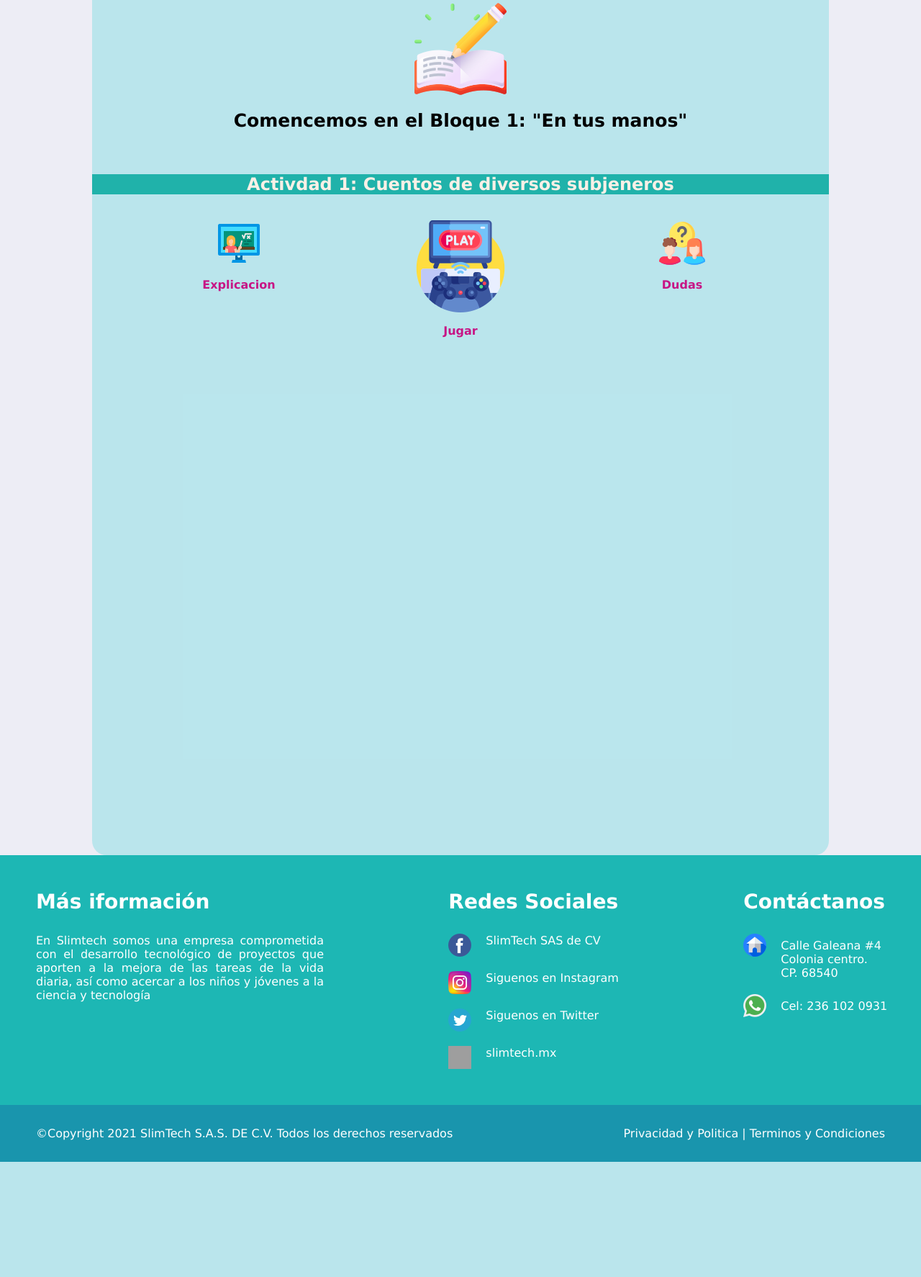
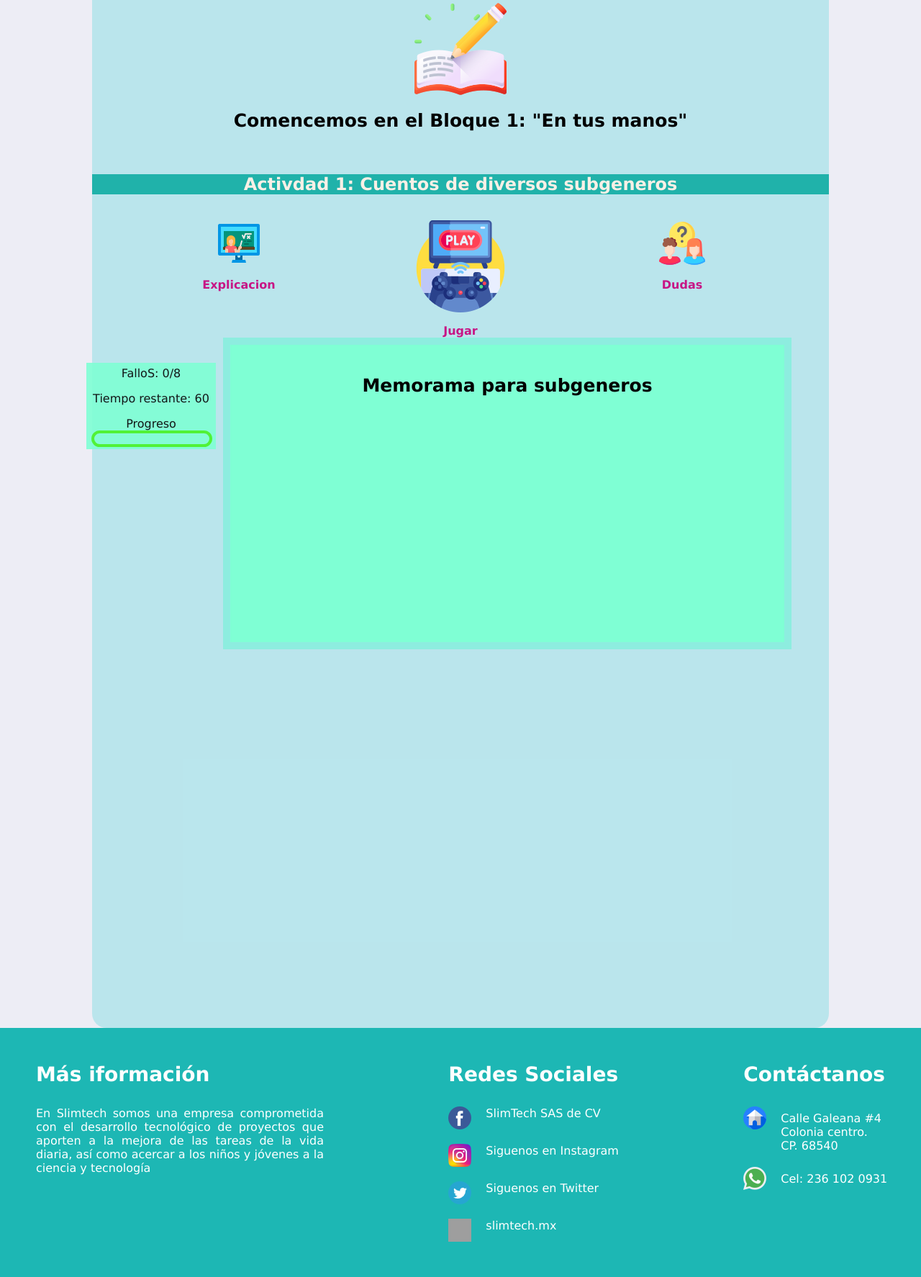
Before and after one commit to Li-JavierJC/TTPUNCA, a PHP site: page /espanol-secu in a window 1280 px wide. Shown: the part 216-1990 px from the top of the page at 72% size. Before the commit the page ends 1830 px from the top, so only its background shows below. Run offline with PHP 8.4, Linux system fonts and the light colour scheme; some libraries are stand-ins or nearby versions; grey boxes are pictures that could not be loaded.

Commit message:
Correcion javascript
Signed-off-by: javier <javier.slimtech@outlook.com>

```diff
--- a/controlador/login.php
+++ b/controlador/login.php
@@ -9,7 +9,7 @@
         $usuario=$bd->obtenerusuario($_POST['usuario'],$_POST['contrasena']);
 
         //si el id del objeto retornado no  es null, se encuentra un registro en la base de datos
-        if($usuario->getI()!=NULL){
+        if($usuario->getId()!=NULL){
 
             //se crea la sesion del usuario
             $_SESSION['usuario']=$usuario;
--- a/modelo/BD.php
+++ b/modelo/BD.php
@@ -32,10 +32,19 @@
 		//obtiene el usuario para el login
 		public function obtenerUsuario($usuario, $contrasena){
 
+            // consulta de usuario y contraseña a la base de datos
             $consulta = "SELECT * FROM usuario WHERE usuario = '$usuario' and contrasena='$contrasena'";
+
+
+            //se ejecuta la consulta a la base de datos con el query
             $sql = $this->conexion->query($consulta);
-            /*
-			$registro=$sql->fetch();
+
+
+            // retorna la fila consultada en la base de datos
+			$registro=$sql->num_rows;
+
+            echo $registro;
+
             $usuario=new Usuario();
 
 
@@ -47,7 +56,7 @@
 				$usuario->setContrasena($registro['contrasena']);
 			}
 
-            */
+
 			return $usuario;
 		}
     }
--- a/vista/css/espanol-secu.css
+++ b/vista/css/espanol-secu.css
@@ -27,7 +27,7 @@ section#espanol progress{
 
 section#contenedor-bloque1{
     width: 80%;
-    height: 150%;
+    height: 180%;
     margin-left: 10%;
     padding-top: 20px;
     text-align: center;
@@ -64,3 +64,108 @@ nav#actividades a{
     color:mediumvioletred;
     font-weight: bold;
 }
+
+
+section#base_juego{
+    background-color: aquamarine;
+    background-size: 100% 100%;
+    width: 770px;
+    position: absolute;
+    left: 50%;
+    margin-left: -330px;
+    border:solid 10px #97e1e896;
+
+}
+
+article#resultados{
+    background-color: aquamarine;
+    width: auto;
+    height: auto;
+    left: -200px;
+    opacity: 0.9;
+    position: absolute;
+    top: 25px;
+}
+
+.casilla {
+    width: 130px;
+    height: 130px;
+    position: relative;
+    transition: 0.3s;
+    cursor: pointer;
+    background-size: 100% 100%;
+
+    float: left;
+    margin: 10px;
+}
+
+.casilla:hover{
+    transform: scale(1.03);
+}
+
+.casilla2 {
+    width: 130px;
+    height: 130px;
+    position: relative;
+    transition: 0.3s;
+    cursor: pointer;
+    background-size: 100% 100%;
+}
+
+.casill2:hover{
+    transform: scale(1.03);
+}
+
+#text{
+    text-align: left;
+    color: #000000;
+}
+article#fallos{
+    width: 170px;
+    height: 30px;
+    margin: 5px;
+}
+
+article#reloj {
+    width: 170px;
+    height: 30px;
+    margin: 5px;
+}
+
+article#aciertos{
+    width: 170px;
+    height: 40px;
+    margin: 5px;
+}
+
+article#aciertos2{
+    width: 160px;
+    height: 15px;
+    border: 4px solid #3df305da;
+    border-radius: 18px;
+    margin-left: 2px;
+
+}
+
+article#progreso{
+    background-color: #ffffff;
+    width: 0px;
+    height: 12px;
+    border-radius: 16px;
+
+}
+
+.img {
+    width: 60x;
+    height: 60px;
+    background-size: 100% 100%;
+    position: relative;
+    float: none;
+    margin: 2px;
+    opacity: 0px;
+
+    animation-name:animation_img ;
+    animation-duration: 3s;
+    animation-fill-mode: forwards;
+
+}
--- a/vista/espanol-secu.html
+++ b/vista/espanol-secu.html
@@ -11,7 +11,7 @@
     </figure>
     <h1>Comencemos en el Bloque 1: "En tus manos"</h1>
     <section id="subgenero">
-        <h2>Activdad 1: Cuentos de diversos subjeneros</h2>
+        <h2>Activdad 1: Cuentos de diversos subgeneros</h2>
         <article>
             <nav id="actividades">
                 <article>
@@ -46,5 +46,53 @@
                 </article>
             </nav>
         </article>
+
+        <section id="ecenario">
+            <section id="base_juego">
+                <h1>Memorama para subgeneros</h1>
+                <section id="c1" class="casilla" onclick="jugar(1)">
+                    <section id="carta1" class="casiila2"></section>
+                </section>
+                <section id="c2" class="casilla" onclick="jugar(2)">
+                    <section id="carta2" class="casiila2"></section>
+                </section>
+                <section id="c3" class="casilla" onclick="jugar(3)">
+                    <section id="carta3" class="casiila2"></section>
+                </section>
+                <section id="c4" class="casilla" onclick="jugar(4)">
+                    <section id="carta4" class="casiila2"></section>
+                </section>
+                <section id="c5" class="casilla" onclick="jugar(5)">
+                    <section id="carta5" class="casiila2"></section>
+                </section>
+                <section id="c6" class="casilla" onclick="jugar(6)">
+                    <section id="carta6" class="casiila2"></section>
+                </section>
+                <section id="c7" class="casilla" onclick="jugar(7)">
+                    <section id="carta7" class="casiila2"></section>
+                </section>
+                <section id="c8" class="casilla" onclick="jugar(8)">
+                    <section id="carta8" class="casiila2"></section>
+                </section>
+
+                <article id="resultados">
+                    <article id="fallos">
+                        <a id="text">FalloS: 0/8</a>
+                    </article>
+                    <article id="reloj">
+                        <a id="text">Tiempo restante: 60</a>
+                    </article>
+                    <article id="aciertos">
+                        <label id="text">Progreso</label>
+                        <article id="aciertos2">
+                            <article id="progreso">
+
+                            </article>
+                        </article>
+                    </article>
+                </article>
+            </section>
+        </section>
+
     </section>
 </section>
--- a/vista/js/espanol-juego1.js
+++ b/vista/js/espanol-juego1.js
@@ -7,7 +7,7 @@ var contador_tiempo=59;
 var aleatorio;
 var ciclo_tiempo;
 
-window.onload= function{
+window.onload= function(){
     for(i=1; i<=4; i++){
         for(j=0; j>=0; j++){
             aleatorio=Math.floor(Math.random()*8+1);
--- a/vista/login.html
+++ b/vista/login.html
@@ -3,7 +3,7 @@
         <img src="vista/images/iconos/login.png">
     </figure>
     <h1>Bievenido de vuelta</h1>
-    <form action="" method="post">
+    <form action="login" method="post">
 
         <input type="text "  name="usuario" placeholder="Escribe tu apodo">
         <label for="contraseña">Ingresa tu código secreto</label>
```
